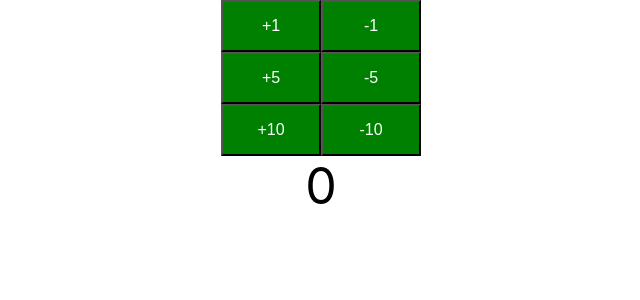
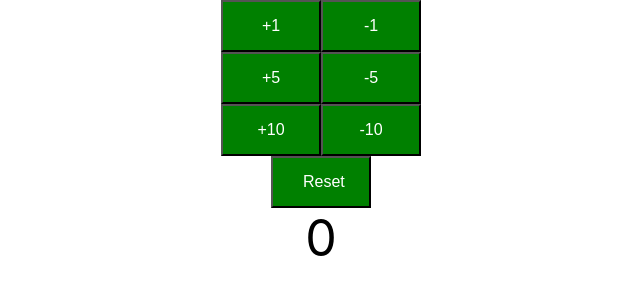
Before and after one commit to gokintosh/journey, a React (Create React App) app in the folder journey-frontend/: page / in a window 1280 px wide. Shown: the top 300 px of the page, without its empty margins (319-959 px from the left). Built offline with nearby package versions, Linux system fonts and the light colour scheme.

Commit message:
finish counter

```diff
--- a/journey-frontend/src/components/counter/Counter.jsx
+++ b/journey-frontend/src/components/counter/Counter.jsx
@@ -11,6 +11,7 @@ export default class Counter extends Component{
             counter:0
         }
         this.increment=this.increment.bind(this);
+        this.reset=this.reset.bind(this)
     }
     render(){
       return(
@@ -18,12 +19,18 @@ export default class Counter extends Component{
           <CounterButton incrementmethod={this.increment}/>
           <CounterButton by={5} incrementmethod={this.increment}/>
           <CounterButton by={10} incrementmethod={this.increment}/>
-
+          <div><button onClick={this.reset}>Reset</button></div>
 
           <span className="count">{this.state.counter}</span>
 
         </div>
       );
+    }
+    reset(){
+        this.setState(
+            (prevState)=>{
+                return {counter:0}
+            });
     }
 
 
@@ -54,11 +61,14 @@ class CounterButton extends Component
             {/* props from the counter button above (by) */}
               <button onClick={this.increment}>+{this.props.by}</button>
               <button onClick={this.decrement}>-{this.props.by}</button>
+
               {/* <span className="count">{this.state.counter}</span> */}
               {/* we dont need to add this */}
             </div>
           )
     }
+
+
     decrement(){
         this.props.incrementmethod(-(this.props.by))
     }
```
Also changed, not shown: 1 other file (tests, documents, lock files or other folders).
